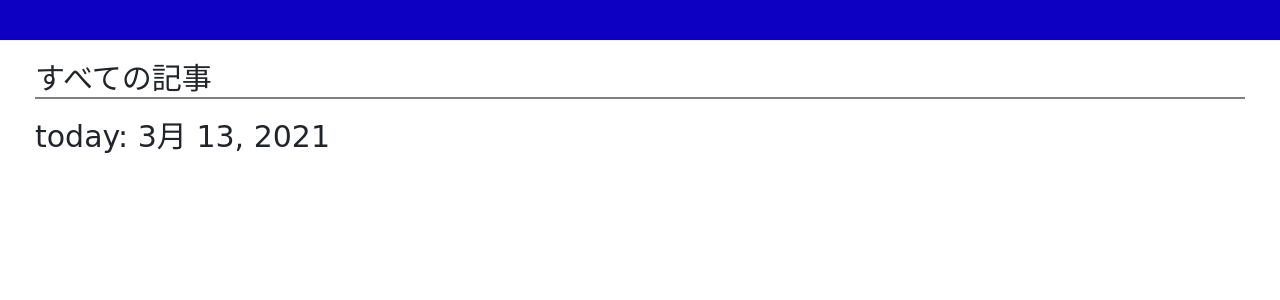
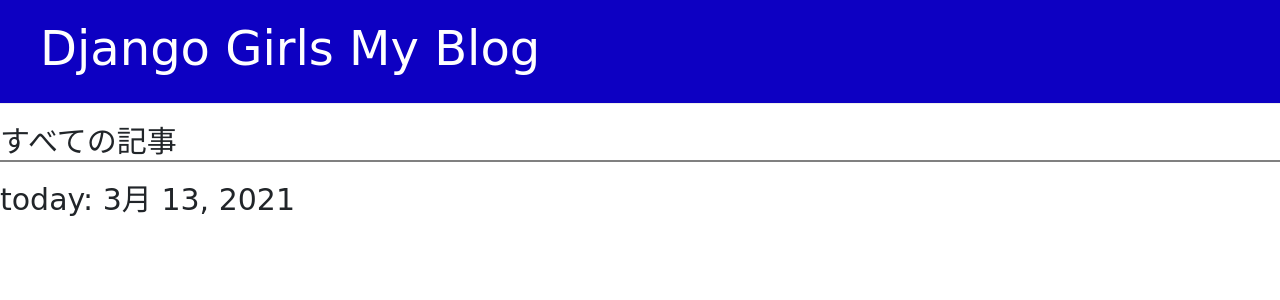
Before and after one commit to hashibird/my-first-blog, a Django app: page / in a window 1280 px wide. Shown: the top 300 px of the page. Run offline with Django 3.2, Linux system fonts and the light colour scheme; data that the repository does not hold is empty; some libraries are stand-ins or nearby versions.

Commit message:
chenge html

```diff
--- a/blog/static/css/blog.css
+++ b/blog/static/css/blog.css
@@ -14,10 +14,10 @@
     text-decoration: none;
 }
 
-.body-content {
+/* .body-content {
     margin-left: 35px;
     margin-right: 35px;
-}
+} */
 
 h1, h2, h3, h4 {
     font-size: 30px;
--- a/blog/templates/blog/base.html
+++ b/blog/templates/blog/base.html
@@ -19,7 +19,7 @@
                 <a href="{% url 'post_new' %}" class="top-menu"><span class="glyphcon glyphicon-plus"></span></a>
                 <a href="{% url 'post_draft_list' %}" class="top-menu"><span class="glyphicon glyphicon-edit"></span></a>
             {% endif %}
-
+            <h1><a href="/">Django Girls My Blog</a></h1>
         </div>
     <div class="body-content">
         {% block content %}
--- a/blog/templates/blog/post_list.html
+++ b/blog/templates/blog/post_list.html
@@ -6,8 +6,7 @@
         <h3 style="margin-bottom: 30px;">today: {{ today }}</h3>
     </div>
     {% for post in posts %}
-    <div class="card mb-4" style="width: 50%;">
-
+        <div class="card mb-4" style="width: 50%; margin-left:30px;">
             <h2 class="card-title mb-4" style="border-bottom:1px solid gray;"><a href="{% url 'post_detail' pk=post.pk %}">{{ post.title }}</a></h2>
             <p class="card-text mb-5">{{ post.text|linebreaksbr }}</p>
             <p>公開日：{{ post.published_date }}</p>
```
